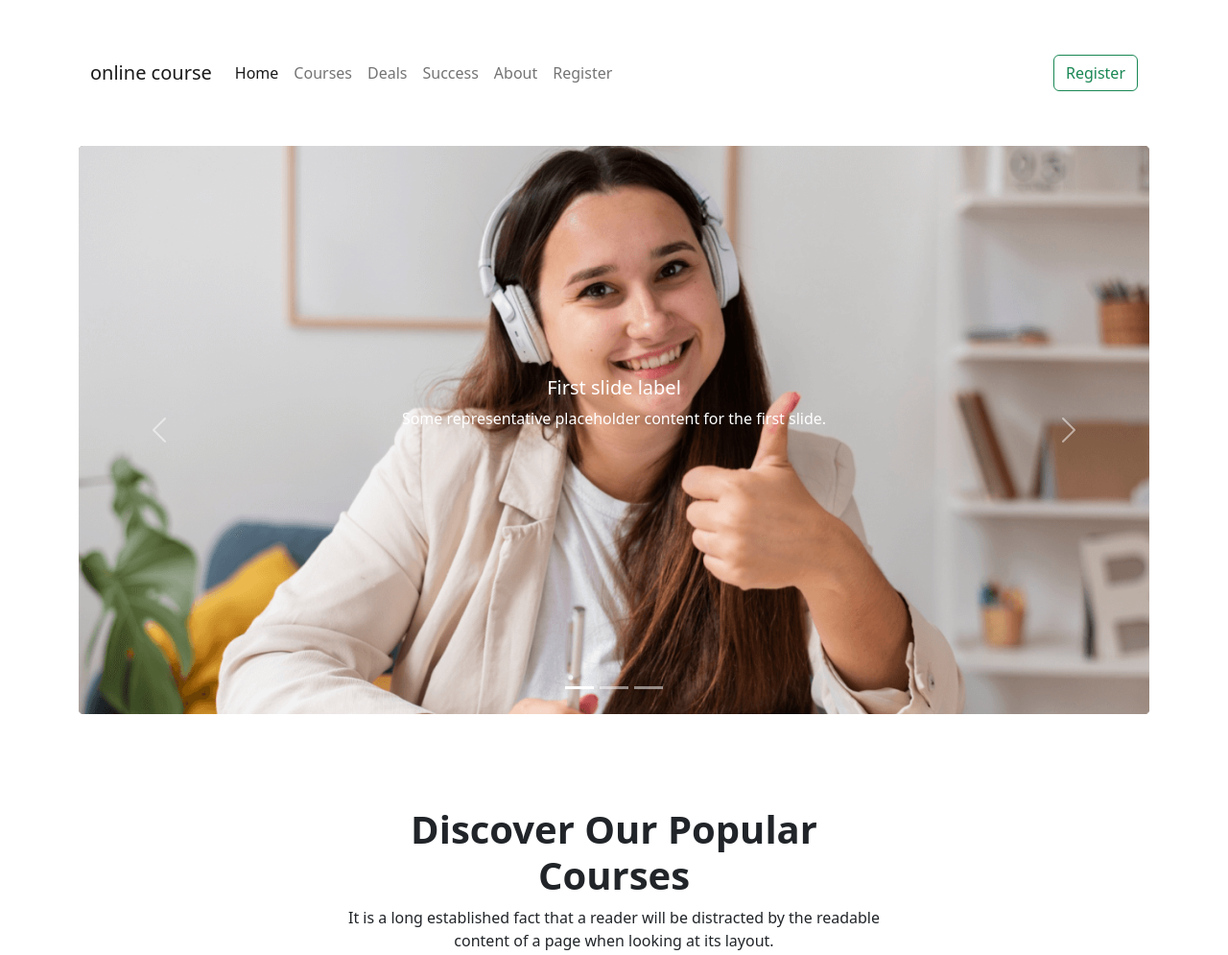
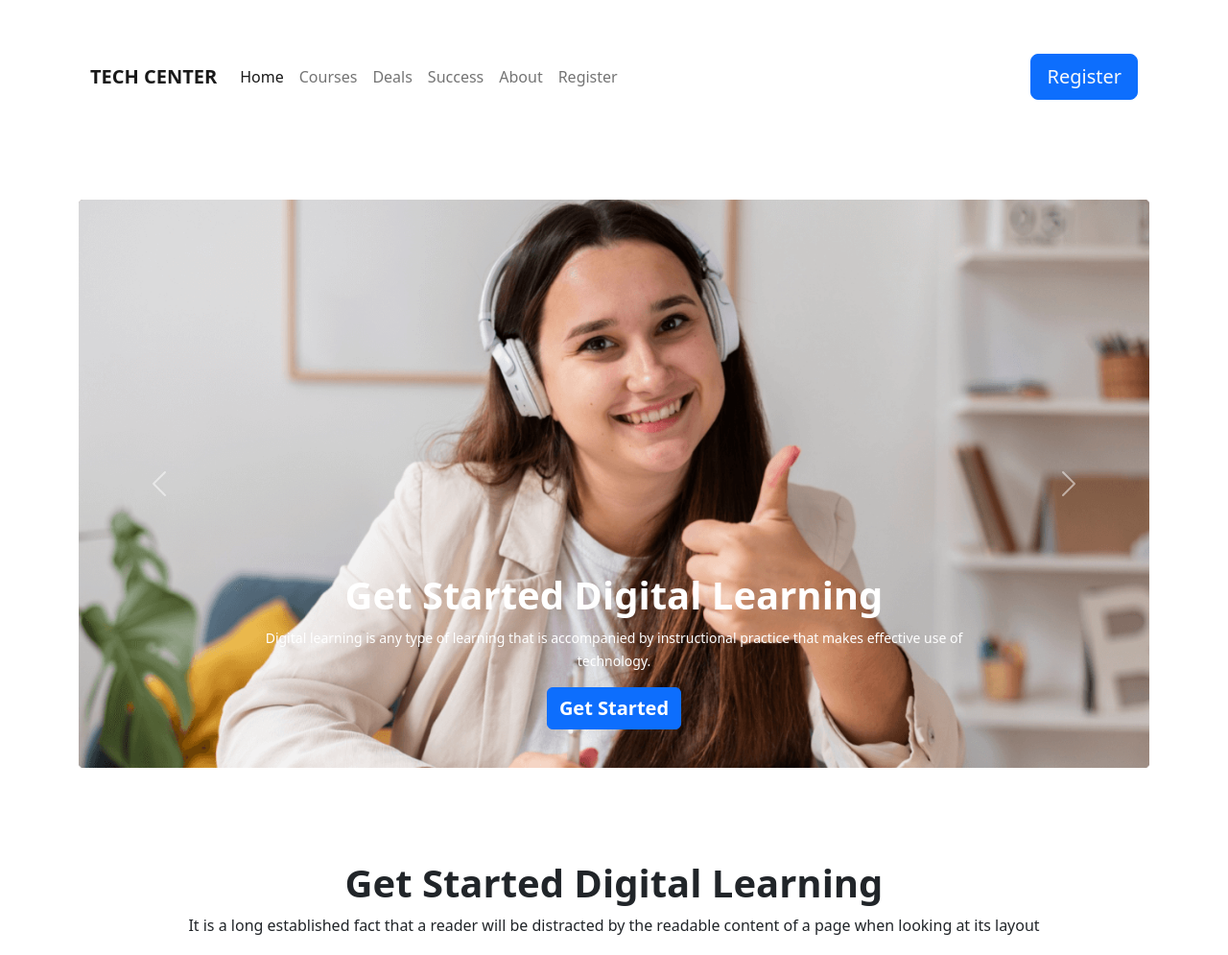
Before and after one commit to barbaragomes1/tech-center, a plain HTML site: page index.html in a window 1280 px wide. Shown: the top 995 px of the page at 96% size. Drawn offline with nearby package versions, Linux system fonts and the light colour scheme.

Commit message:
added final

```diff
--- a/index.html
+++ b/index.html
@@ -4,9 +4,10 @@
 <head>
     <meta charset="utf-8">
     <meta name="viewport" content="width=device-width, initial-scale=1">
-    <title>online course</title>
+    <title>Tech Center</title>
     <link href="https://cdn.jsdelivr.net/npm/bootstrap@5.2.0/dist/css/bootstrap.min.css" rel="stylesheet"
         integrity="sha384-gH2yIJqKdNHPEq0n4Mqa/HGKIhSkIHeL5AyhkYV8i59U5AR6csBvApHHNl/vI1Bx" crossorigin="anonymous">
+    <script src="https://kit.fontawesome.com/3c6ae76524.js" crossorigin="anonymous"></script>
 </head>
 
 <body>
@@ -17,7 +18,7 @@
 
             <nav class="navbar navbar-expand-lg bg-white">
                 <div class="container">
-                    <a class="navbar-brand" href="#">online course</a>
+                    <a class="navbar-brand fw-bold text-uppercase" href="#">Tech Center</a>
                     <button class="navbar-toggler" type="button" data-bs-toggle="collapse"
                         data-bs-target="#navbarSupportedContent" aria-controls="navbarSupportedContent"
                         aria-expanded="false" aria-label="Toggle navigation">
@@ -47,7 +48,7 @@
                         </ul>
                         <form class="d-flex" role="search">
 
-                            <button class="btn btn-outline-success" type="submit">Register</button>
+                            <button class="btn btn-lg btn-primary text-light" type="submit">Register</button>
                         </form>
                     </div>
                 </div>
@@ -55,39 +56,41 @@
         </section>
 
         <!-- slider -->
-        <section class="container pb-5">
+        <section class="container my-5">
             <div id="carouselExampleCaptions" class="carousel slide" data-bs-ride="false">
-                <div class="carousel-indicators">
-                    <button type="button" data-bs-target="#carouselExampleCaptions" data-bs-slide-to="0" class="active"
-                        aria-current="true" aria-label="Slide 1"></button>
-                    <button type="button" data-bs-target="#carouselExampleCaptions" data-bs-slide-to="1"
-                        aria-label="Slide 2"></button>
-                    <button type="button" data-bs-target="#carouselExampleCaptions" data-bs-slide-to="2"
-                        aria-label="Slide 3"></button>
-                </div>
-                <div class="carousel-inner">
-                    <div class="carousel-item active">
-                        <img src="images/cover/cover-1.png" class="d-block w-100" alt="...">
-                        <div
-                            class="carousel-caption  d-flex flex-column justify-content-center align-items-center h-100 ">
-                            <h5>First slide label</h5>
-                            <p>Some representative placeholder content for the first slide.</p>
+                <div class="carousel-inner ">
+                    <div class="carousel-item active ">
+                        <img src="images/cover/cover-1.png" class="d-block w-100 img-opacity" alt="...">
+                        <div class="carousel-caption  d-flex flex-column justify-content-center ">
+                            <h1 class="fw-bold fs-vw">Get Started Digital Learning</h1>
+                            <p class="vw-1"><small>Digital learning is any type of learning that is accompanied by
+                                    instructional practice that makes effective use of technology. </small></p>
+                            <div>
+                                <button class="btn btn-primary fs-5 fw-bold">Get Started</button>
+                            </div>
                         </div>
                     </div>
-                    <div class="carousel-item">
-                        <img src="images/cover/cover-2.jpg" class="d-block w-100" alt="...">
-                        <div class="carousel-caption d-none d-md-block">
-                            <h5>Second slide label</h5>
-                            <p>Some representative placeholder content for the second slide.</p>
+
+                    <div class="carousel-item ">
+                        <img src="images/cover/cover-3.jpg" class="d-block w-100 img-opacity" alt="...">
+                        <div class="carousel-caption d-md-block ">
+                            <h1 class="fw-bold fs-vw">Get Started Digital Learning</h1>
+                            <p class="vw-1"><small>Digital learning is any type of learning that is accompanied by
+                                    instructional practice that makes effective use of technology. </small></p>
+                            <button class="btn btn-primary fs-5 fw-bold">Get Started</button>
                         </div>
                     </div>
-                    <div class="carousel-item">
-                        <img src="images/cover/cover-3.jpg" class="d-block w-100" alt="...">
-                        <div class="carousel-caption d-none d-md-block">
-                            <h5>Third slide label</h5>
-                            <p>Some representative placeholder content for the third slide.</p>
+
+                    <div class="carousel-item ">
+                        <img src="images/cover/cover-2.jpg" class="d-block w-100 img-opacity" alt="...">
+                        <div class="carousel-caption d-md-block ">
+                            <h1 class="fw-bold fs-vw">Get Started Digital Learning</h1>
+                            <p class="vw-1"><small>Digital learning is any type of learning that is accompanied by
+                                    instructional practice that makes effective use of technology. </small></p>
+                            <button class="btn btn-primary fs-5 fw-bold">Get Started</button>
                         </div>
                     </div>
+
                 </div>
                 <button class="carousel-control-prev" type="button" data-bs-target="#carouselExampleCaptions"
                     data-bs-slide="prev">
@@ -100,6 +103,7 @@
                     <span class="visually-hidden">Next</span>
                 </button>
             </div>
+
         </section>
 
     </header>
@@ -113,12 +117,12 @@
         <section class="py-5">
             <div class="text-center ">
                 <h1 class="fw-bold">
-                    Discover Our Popular <br>
-                    Courses
+                    Get Started Digital
+                    Learning
                 </h1>
                 <p>
-                    It is a long established fact that a reader will be distracted by the readable<br>
-                    content of a page when looking at its layout.
+                    It is a long established fact that a reader will be distracted by the readable
+                    content of a page when looking at its layout
                 </p>
 
             </div>
@@ -430,9 +434,9 @@
 
     </main>
 
-    <!-- footer section starts here -->
+    <!-- footer section starts  -->
     <footer class="text-center bg-dark text-white p-5">
-        <h1 class="fw-bold">Online Tech</h1>
+        <h1 class="fw-bold">Tech Center</h1>
         <p><small>Office 41, Zawaya Buildin, Ghala Muscat, <br>
 
                 Sultanate of Oman</small></p>
@@ -440,6 +444,14 @@
             class="text-decoration-none text-white" href="">Terms of
             Use </a>
         <br>
+        <br>
+        <a href="https://www.facebook.com/" target=”_blank”><i
+                class="fa-brands fa-facebook mt-3 mx-2 p-2 text-white bg-primary rounded-circle h4"></i></a>
+        <a href="https://www.facebook.com/" target=”_blank”><i
+                class="fa-brands fa-linkedin-in mt-3 mx-2 p-2 text-white bg-primary rounded-circle h4"></i></a>
+        <a href="https://www.facebook.com/" target=”_blank”><i
+                class=" fa-brands fa-twitter mt-3 mx-2 p-2 text-white bg-primary rounded-circle h4"></i></a>
+
 
 
     </footer>
--- a/style.css
+++ b/style.css
@@ -0,0 +1,3 @@
+.img-opacity {
+    filter: brightness(40%);
+}
```
